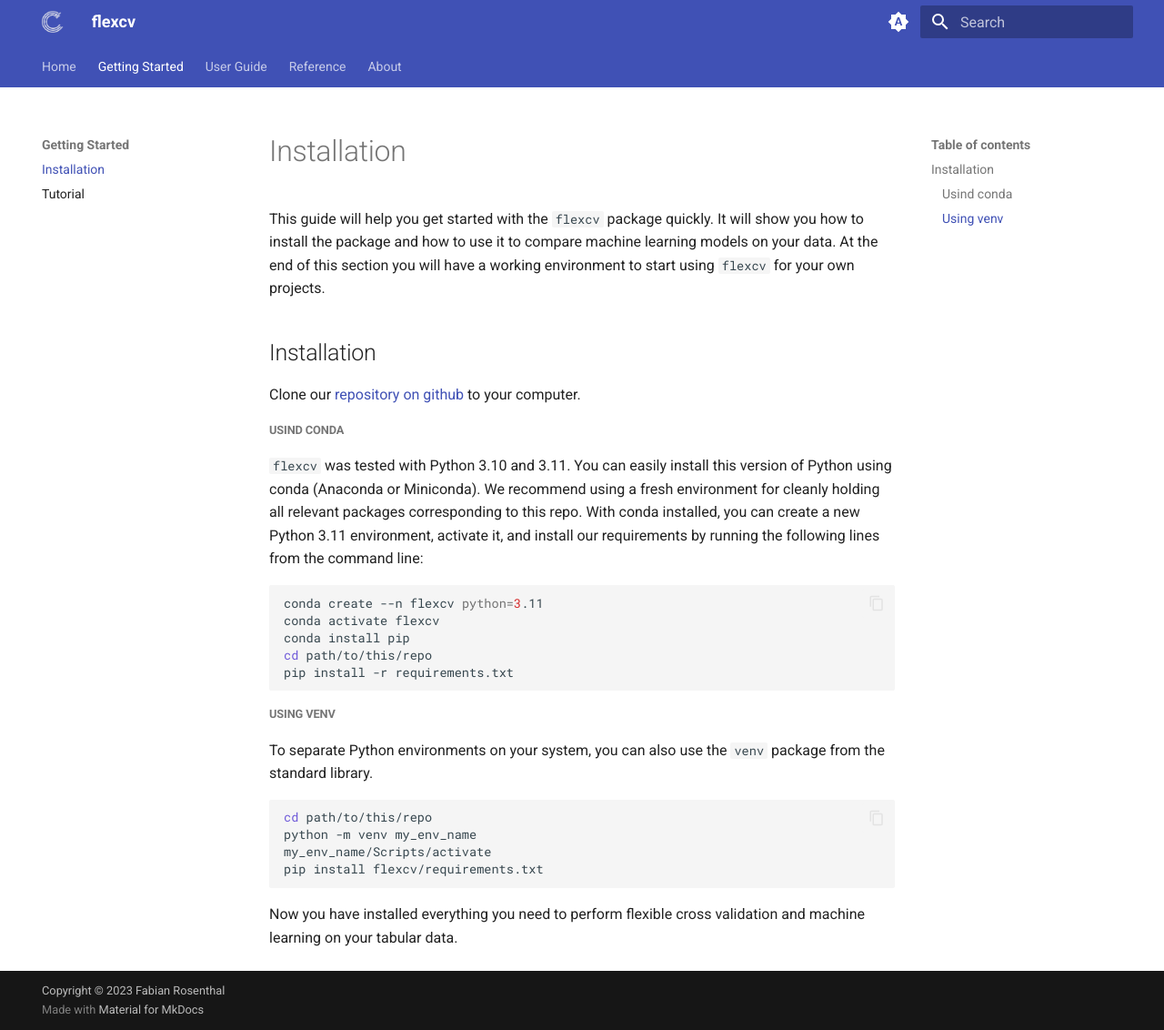
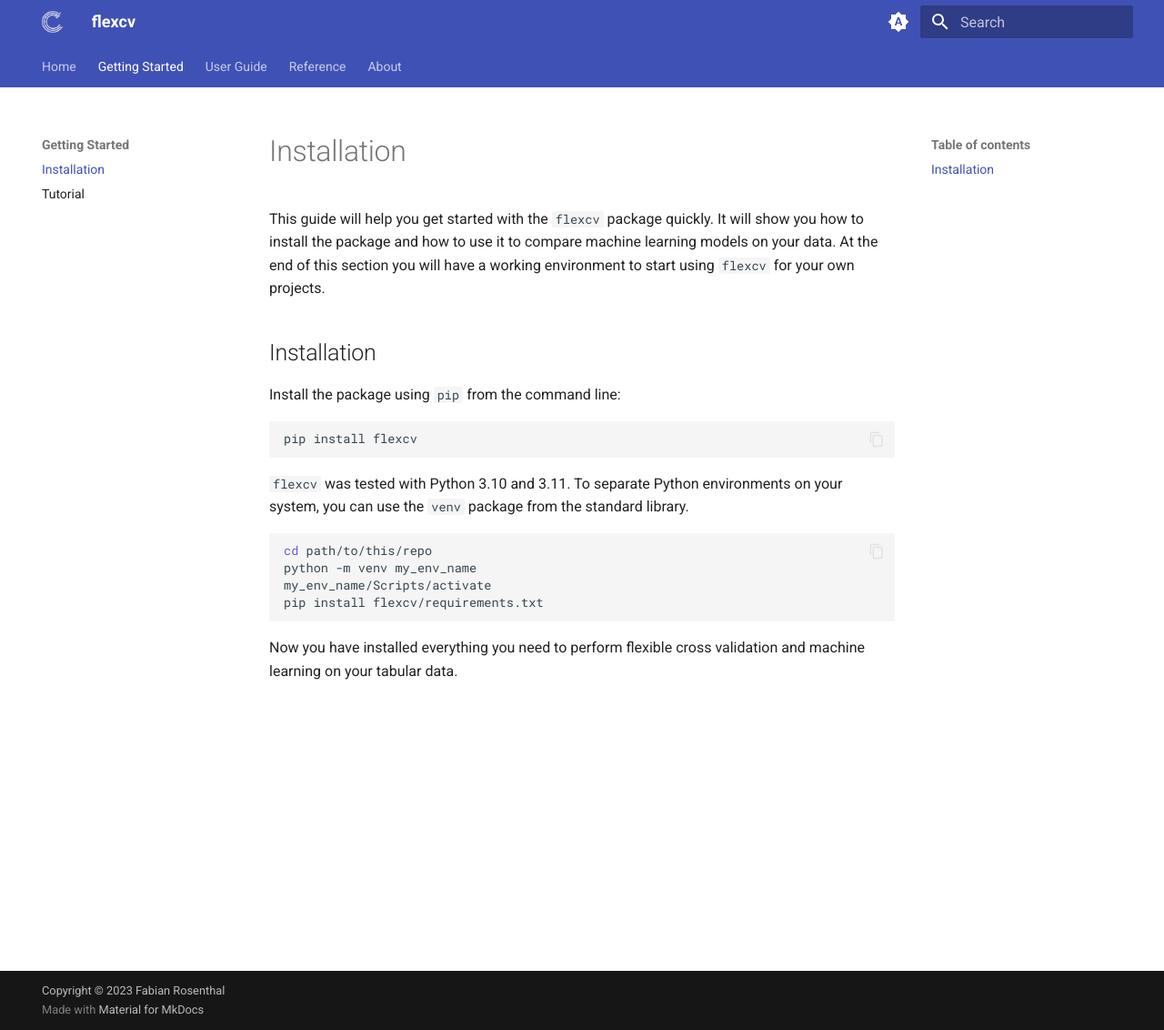
Before and after one commit to radlfabs/flexcv, an MkDocs documentation site: the page built from docs/start/getting-started.md, in a window 1280 px wide and 1132 px high. Shown: the whole window at 91% size. Built offline with MkDocs 1.6.1 and Material for MkDocs 9.7.7, drawn with Linux system fonts in a browser that asks for light colours.

Commit message:
update for pip install

````diff
--- a/docs/start/getting-started.md
+++ b/docs/start/getting-started.md
@@ -2,23 +2,12 @@
 
 ## Installation
 
-Clone our [repository on github](https://github.com/radlfabs/flexcv) to your computer.
-
-##### Usind conda
-
-`flexcv` was tested with Python 3.10 and 3.11. You can easily install this version of Python using conda (Anaconda or Miniconda). We recommend using a fresh environment for cleanly holding all relevant packages corresponding to this repo. With conda installed, you can create a new Python 3.11 environment, activate it, and install our requirements by running the following lines from the command line:
-
-```bash
-conda create --n flexcv python=3.11
-conda activate flexcv
-conda install pip
-cd path/to/this/repo
-pip install -r requirements.txt
+Install the package using `pip` from the command line:
 ```
-
-##### Using venv
-
-To separate Python environments on your system, you can also use the `venv` package from the standard library.
+pip install flexcv
+```
+`flexcv` was tested with Python 3.10 and 3.11.
+To separate Python environments on your system, you can use the `venv` package from the standard library.
 
 ```bash
 cd path/to/this/repo
````
Also changed, not shown: README.md (+16 -22 lines).
